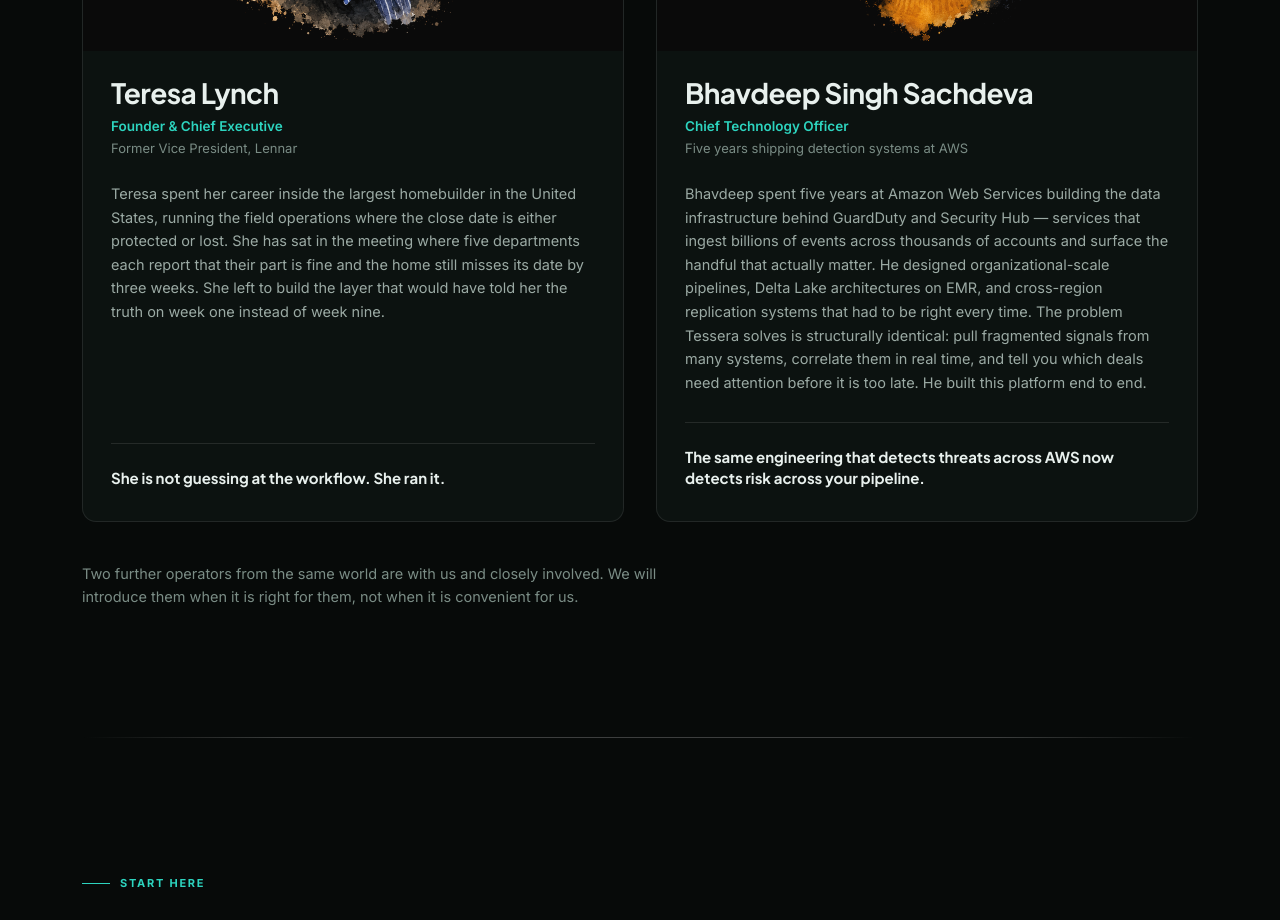
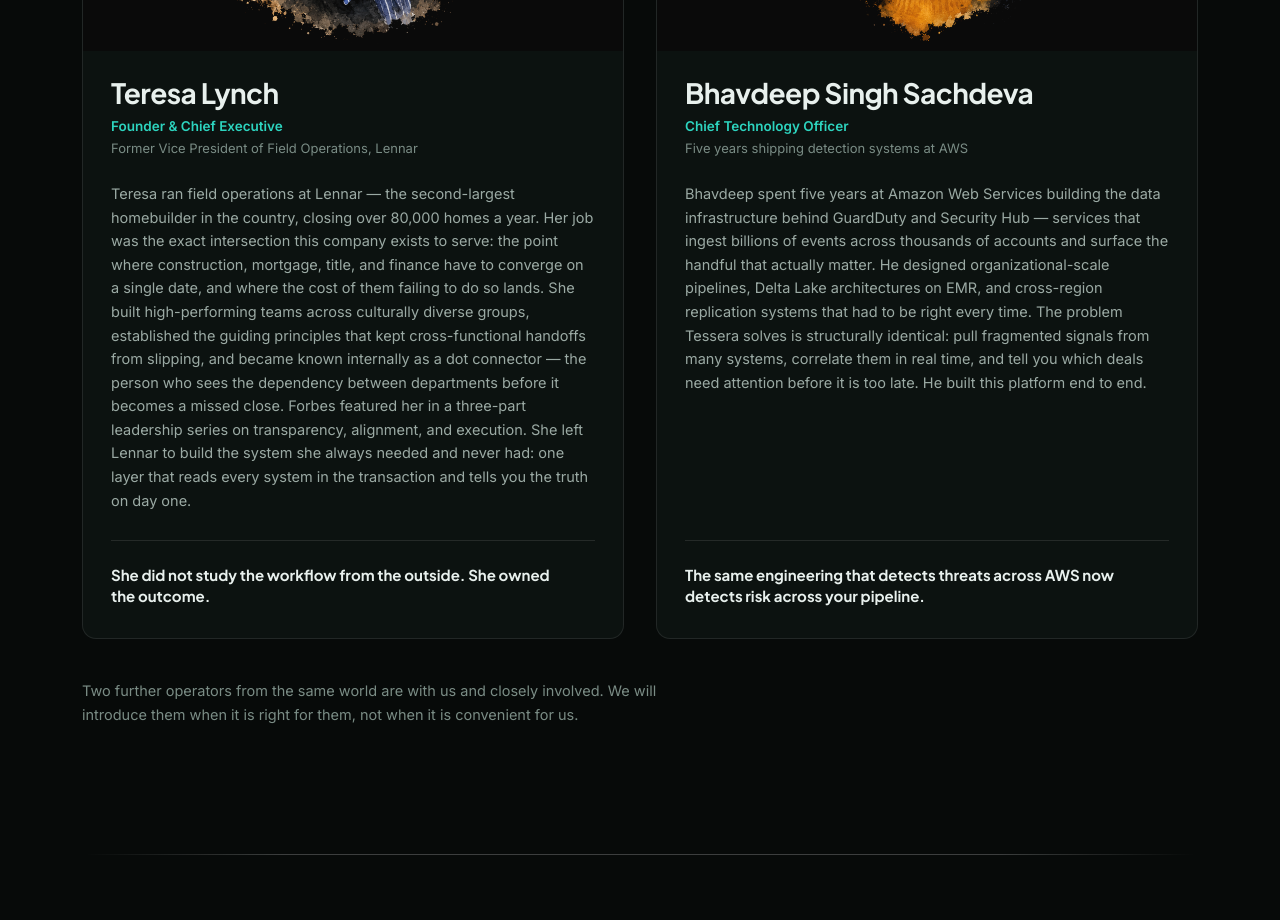
Before and after one commit to bhavdeep98/tesserabuild, a Next.js app: page / in a window 1280 px wide. Shown: the part 5520-6440 px from the top of the page. Built offline with nearby package versions, Linux system fonts and the light colour scheme.

Commit message:
Rewrite Teresa Lynch bio with Forbes podcast and Lennar field ops credentials

```diff
--- a/src/content/site.ts
+++ b/src/content/site.ts
@@ -441,12 +441,12 @@
     {
       name: 'Teresa Lynch',
       role: 'Founder & Chief Executive',
-      former: 'Former Vice President, Lennar',
+      former: 'Former Vice President of Field Operations, Lennar',
       initials: 'TL',
       image: '/founders/36462.png',
       body:
-        'Teresa spent her career inside the largest homebuilder in the United States, running the field operations where the close date is either protected or lost. She has sat in the meeting where five departments each report that their part is fine and the home still misses its date by three weeks. She left to build the layer that would have told her the truth on week one instead of week nine.',
-      pull: 'She is not guessing at the workflow. She ran it.',
+        'Teresa ran field operations at Lennar \u2014 the second-largest homebuilder in the country, closing over 80,000 homes a year. Her job was the exact intersection this company exists to serve: the point where construction, mortgage, title, and finance have to converge on a single date, and where the cost of them failing to do so lands. She built high-performing teams across culturally diverse groups, established the guiding principles that kept cross-functional handoffs from slipping, and became known internally as a dot connector \u2014 the person who sees the dependency between departments before it becomes a missed close. Forbes featured her in a three-part leadership series on transparency, alignment, and execution. She left Lennar to build the system she always needed and never had: one layer that reads every system in the transaction and tells you the truth on day one.',
+      pull: 'She did not study the workflow from the outside. She owned the outcome.',
     },
     {
       name: 'Bhavdeep Singh Sachdeva',
```
